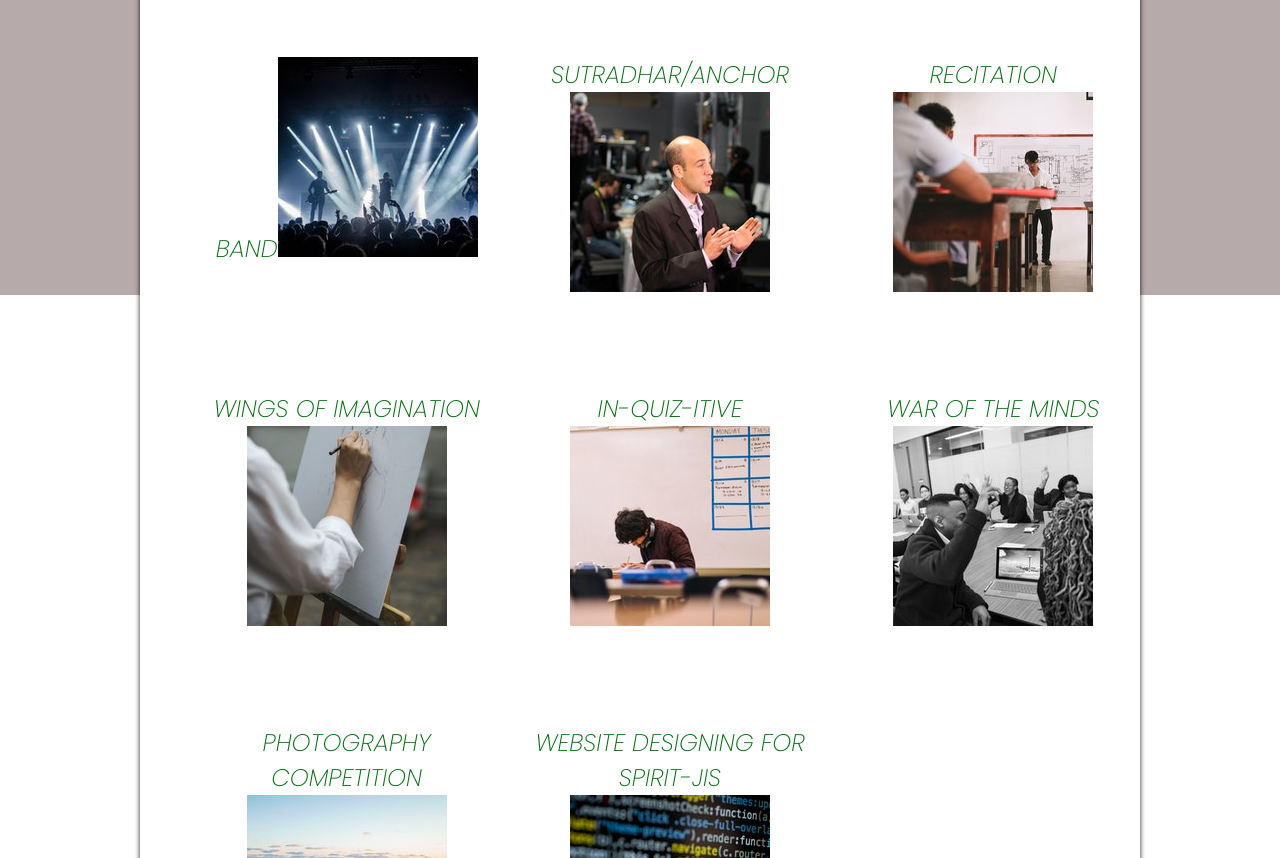
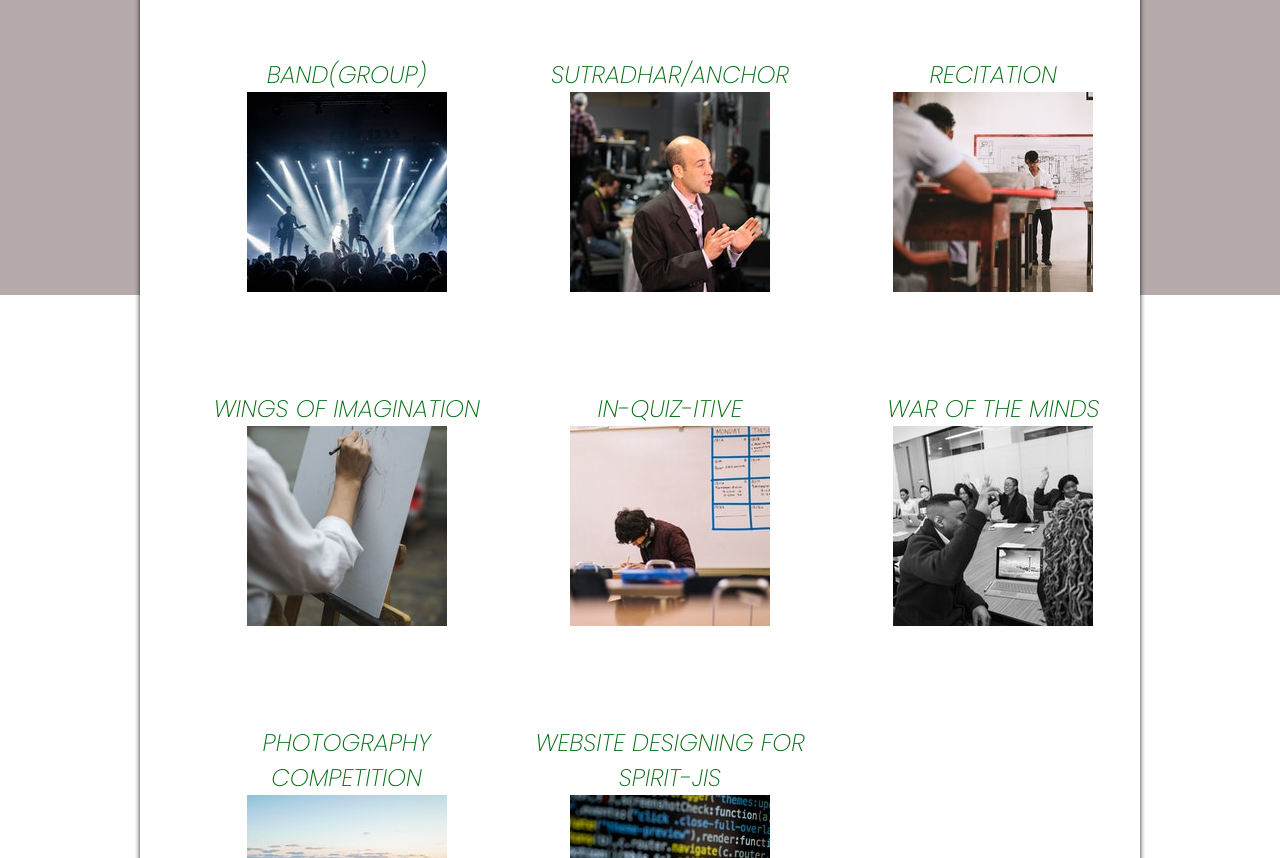
Before and after one commit to arghanath007/CarnivalWebsite, a plain HTML site: page index.html in a window 1280 px wide. Shown: the part 2793-3651 px from the top of the page. Drawn offline with nearby package versions, Linux system fonts and the light colour scheme.

Commit message:
Update index.html

```diff
--- a/index.html
+++ b/index.html
@@ -199,7 +199,7 @@
                     </div>
                     <div class=" card [ is-collapsed ] ">
                         <div class="card__inner [ js-expander ]">
-                            <span>Band<img src="./Images/band.jpg" alt="Image"></span>
+                            <span>Band(Group)<img src="./Images/band.jpg" alt="Image"></span>
                         </div>
                         <div class="card__expander">
                             <p class="txt">
```
